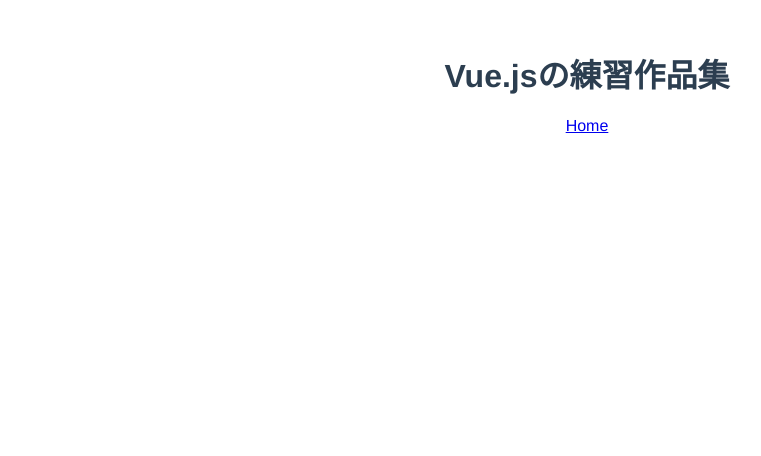
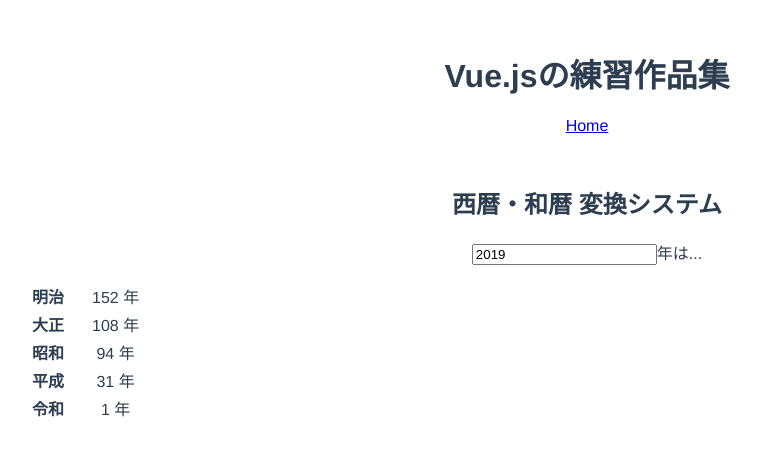
Before and after one commit to fumikao/vue-practice, a Vue app: page /year-converter in a window 1280 px wide. Shown: the top 456 px of the page, without its empty margins (53-814 px from the left). Built offline with nearby package versions, Linux system fonts and the light colour scheme.

Commit message:
Create year-converter

```diff
--- a/src/components/Top.vue
+++ b/src/components/Top.vue
@@ -2,7 +2,7 @@
   <div>
     <p>Vue.jsに慣れるためにいろいろと作ってみました。</p>
     <ul>
-      <li><router-link to="/YearConverter">YearConverter</router-link></li>
+      <li><router-link to="/year-converter">YearConverter</router-link></li>
       <li><router-link to="/Janken">Janken</router-link></li>
     </ul>
   </div>
--- a/src/components/YearConverter.vue
+++ b/src/components/YearConverter.vue
@@ -0,0 +1,41 @@
+<template>
+  <div class="container">
+    <h2>西暦・和暦 変換システム</h2>
+      <div>
+        <p><input type="number" v-model="year" name="year" id="year">年は...</p>
+        <table>
+          <tr>
+            <th style="width: 5em;">明治</th>
+            <td>{{ year - 1867 }} 年</td>
+          </tr>
+          <tr>
+            <th>大正</th>
+            <td>{{ year - 1911 }} 年</td>
+          </tr>
+          <tr>
+            <th>昭和</th>
+            <td>{{ year - 1925 }} 年</td>
+          </tr>
+          <tr>
+            <th>平成</th>
+            <td>{{ year - 1988 }} 年</td>
+          </tr>
+          <tr>
+            <th>令和</th>
+            <td>{{ year - 2018 }} 年</td>
+          </tr>
+        </table>
+      </div>
+    </div>
+  </div>
+</template>
+
+<script>
+export default {
+  data () {
+    return {
+      year: new Date().getFullYear()
+    }
+  }
+}
+</script>
```
